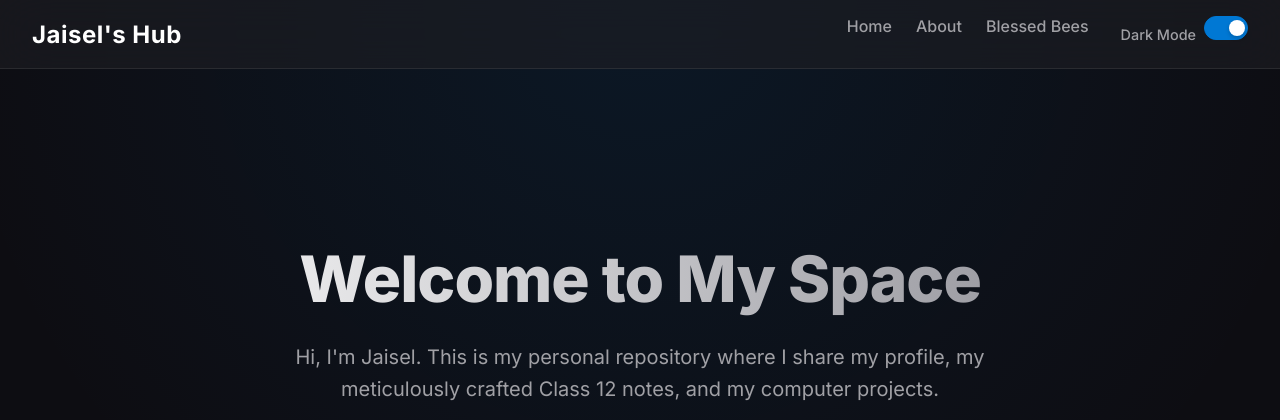
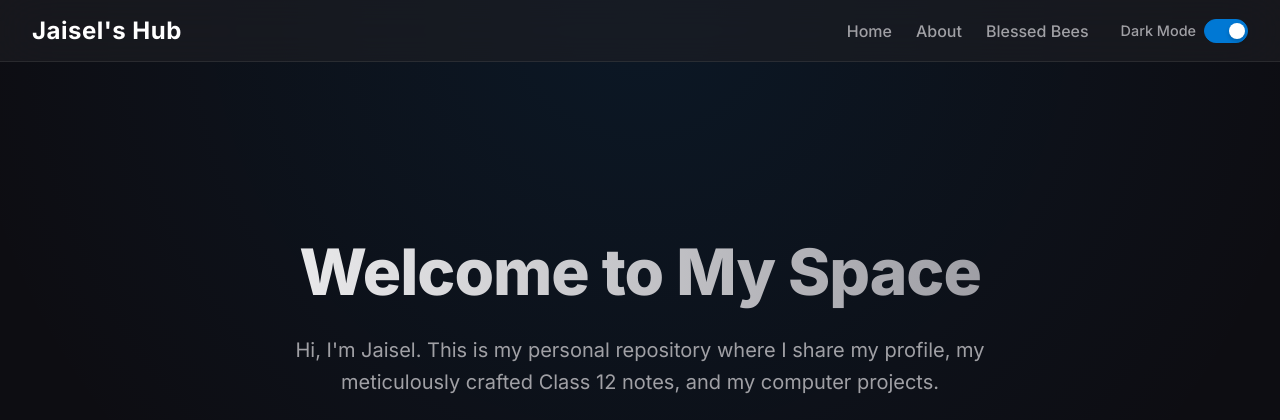
Before and after one commit to JaiselRaja/jaiselraja_website, a FastAPI app: page / in a window 1280 px wide. Shown: the top 420 px of the page. Run offline with FastAPI, Linux system fonts and the light colour scheme.

Commit message:
Fix flex alignment for theme toggle

```diff
--- a/static/css/styles.css
+++ b/static/css/styles.css
@@ -84,6 +84,7 @@ header {
 
 .nav-links {
   display: flex;
+  align-items: center;
   gap: 1.5rem;
 }
 
@@ -713,6 +714,7 @@ footer {
   height: 24px;
   position: relative;
   width: 44px;
+  margin: 0;
 }
 
 .theme-switch input {
```
